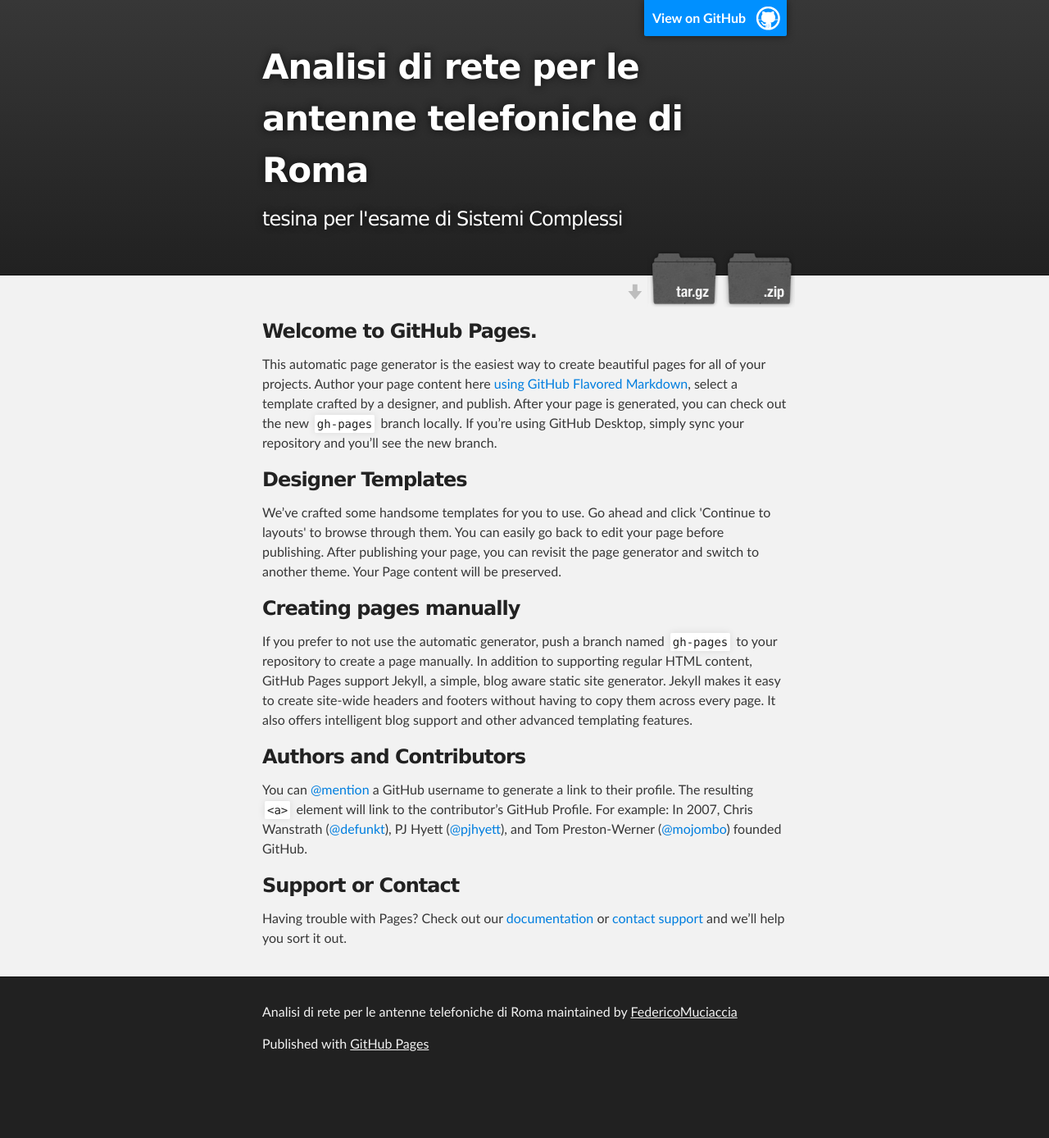
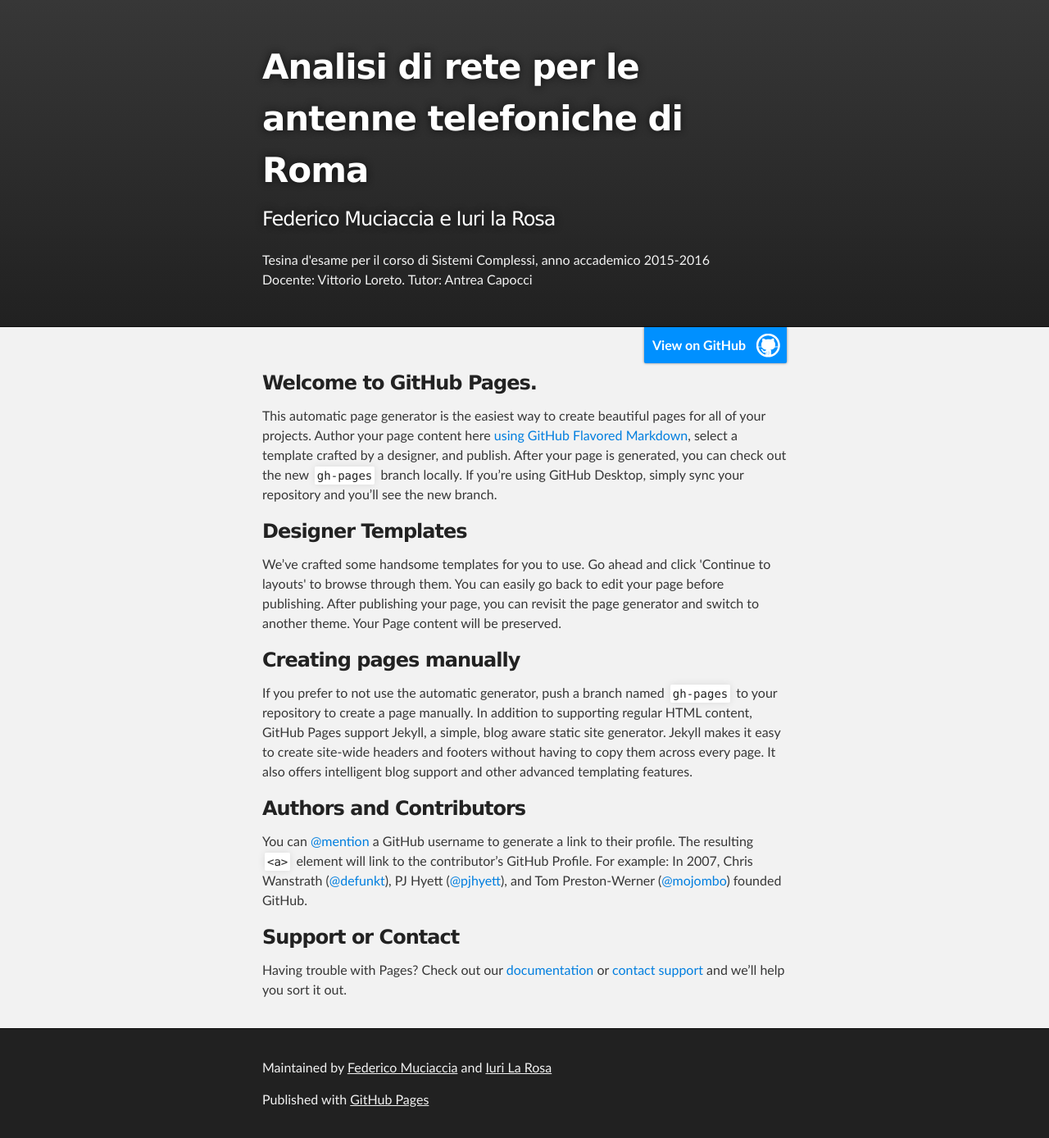
Before and after one commit to FedericoMuciaccia/SistemiComplessi, a plain HTML site: page index.html in a window 1280 px wide. Shown: the whole page at 82% size. Before the commit the page ends 1320 px from the top, so only its background shows below. Drawn offline with Linux system fonts and the light colour scheme.

Commit message:
fatte le prime modifiche all'html della pagina della relazione

```diff
--- a/index.html
+++ b/index.html
@@ -4,7 +4,7 @@
   <head>
     <meta charset='utf-8'>
     <meta http-equiv="X-UA-Compatible" content="chrome=1">
-    <meta name="description" content="Analisi di rete per le antenne telefoniche di Roma : tesina per l&#39;esame di Sistemi Complessi">
+    <meta name="description" content="Analisi di rete per le antenne telefoniche di Roma: tesina per l'esame di Sistemi Complessi">
 
     <link rel="stylesheet" type="text/css" media="screen" href="stylesheets/stylesheet.css">
 
@@ -16,21 +16,26 @@
     <!-- HEADER -->
     <div id="header_wrap" class="outer">
         <header class="inner">
-          <a id="forkme_banner" href="https://github.com/FedericoMuciaccia/SistemiComplessi">View on GitHub</a>
+          <!-- <a id="forkme_banner" href="https://github.com/FedericoMuciaccia/SistemiComplessi">View on GitHub</a> -->
 
           <h1 id="project_title">Analisi di rete per le antenne telefoniche di Roma</h1>
-          <h2 id="project_tagline">tesina per l&#39;esame di Sistemi Complessi</h2>
+          <h2 id="project_tagline">Federico Muciaccia e Iuri la Rosa</h2>
 
-            <section id="downloads">
+<p>
+Tesina d'esame per il corso di Sistemi Complessi, anno accademico 2015-2016<br>
+Docente: Vittorio Loreto. Tutor: Antrea Capocci
+</p>
+            <!-- <section id="downloads">
               <a class="zip_download_link" href="https://github.com/FedericoMuciaccia/SistemiComplessi/zipball/master">Download this project as a .zip file</a>
               <a class="tar_download_link" href="https://github.com/FedericoMuciaccia/SistemiComplessi/tarball/master">Download this project as a tar.gz file</a>
-            </section>
+            </section> -->
         </header>
     </div>
 
     <!-- MAIN CONTENT -->
     <div id="main_content_wrap" class="outer">
       <section id="main_content" class="inner">
+	<a id="forkme_banner" href="https://github.com/FedericoMuciaccia/SistemiComplessi">View on GitHub</a>
         <h3>
 <a id="welcome-to-github-pages" class="anchor" href="#welcome-to-github-pages" aria-hidden="true"><span aria-hidden="true" class="octicon octicon-link"></span></a>Welcome to GitHub Pages.</h3>
 
@@ -61,7 +66,8 @@
     <!-- FOOTER  -->
     <div id="footer_wrap" class="outer">
       <footer class="inner">
-        <p class="copyright">Analisi di rete per le antenne telefoniche di Roma maintained by <a href="https://github.com/FedericoMuciaccia">FedericoMuciaccia</a></p>
+        <p class="copyright">
+	<p>Maintained by <a href="https://github.com/FedericoMuciaccia">Federico Muciaccia</a> and <a href="https://github.com/LolAsdOmgWtfAfk">Iuri La Rosa</a></p>
         <p>Published with <a href="https://pages.github.com">GitHub Pages</a></p>
       </footer>
     </div>
--- a/stylesheets/stylesheet.css
+++ b/stylesheets/stylesheet.css
@@ -95,6 +95,10 @@
 
 p {
   margin: 10px 0 15px 0;
+}
+
+header p {
+  color: #f2f2f2;
 }
 
 footer p {
@@ -281,7 +285,7 @@
   color: #fff;
   background: url('../images/blacktocat.png') #0090ff no-repeat 95% 50%;
   font-weight: 700;
-  box-shadow: 0 0 10px rgba(0,0,0,.5);
+  box-shadow: 0 0 3px rgba(0,0,0,.5);
   border-bottom-left-radius: 2px;
   border-bottom-right-radius: 2px;
 }
```
